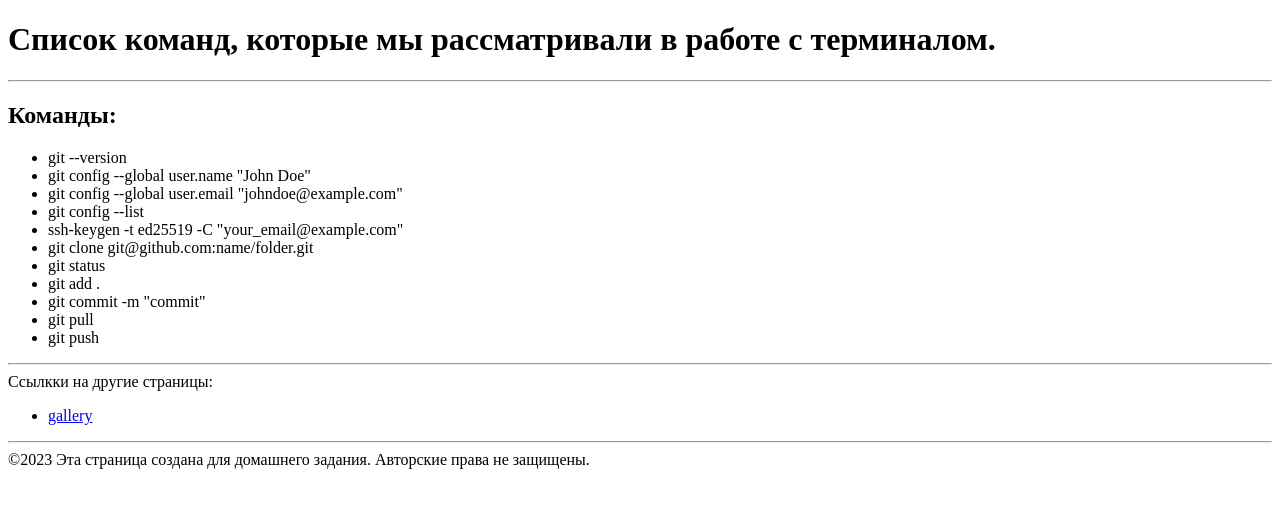
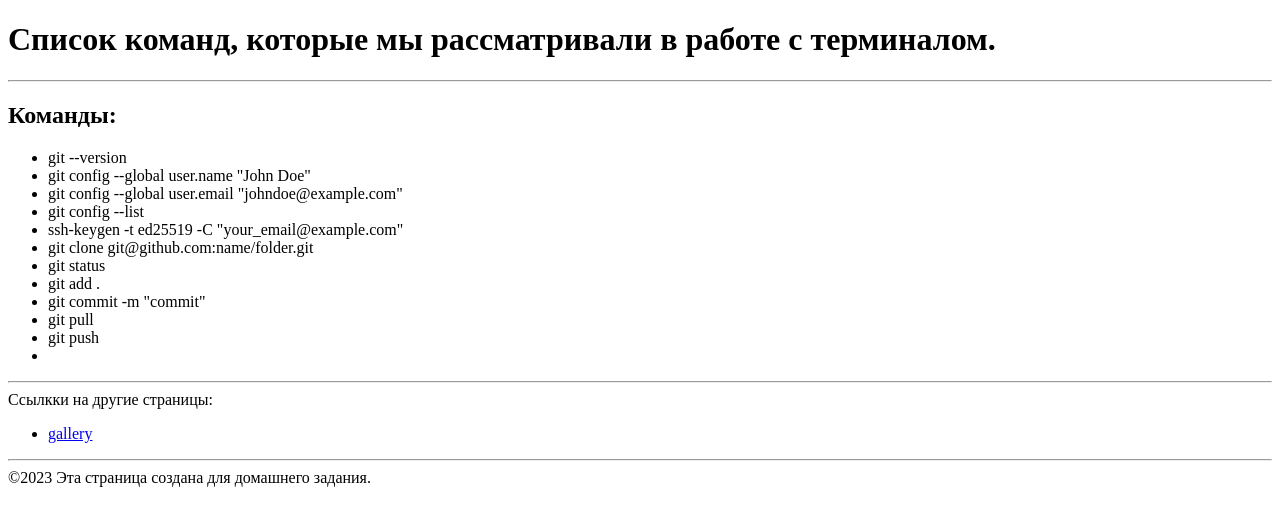
Before and after one commit to Volodymyr-Ostrohliad/HW2, a plain HTML site: page index.html in a window 1280 px wide. Drawn offline with Linux system fonts and the light colour scheme.

Commit message:
edit footer text

```diff
--- a/index.html
+++ b/index.html
@@ -28,6 +28,7 @@
   <li>git commit -m "commit"</li>
   <li>git pull</li>
   <li>git push</li>
+  <li></li>
 </ul>
     </article>
   </main>
@@ -41,7 +42,7 @@
     </ul>
     <hr>
     <span>
-      ©2023 Эта страница создана для домашнего задания. Авторские права не защищены.
+      ©2023 Эта страница создана для домашнего задания.
     </span>
   </footer>
 </body>
```
Also changed, not shown: gallery.html (+1 -1 lines).
